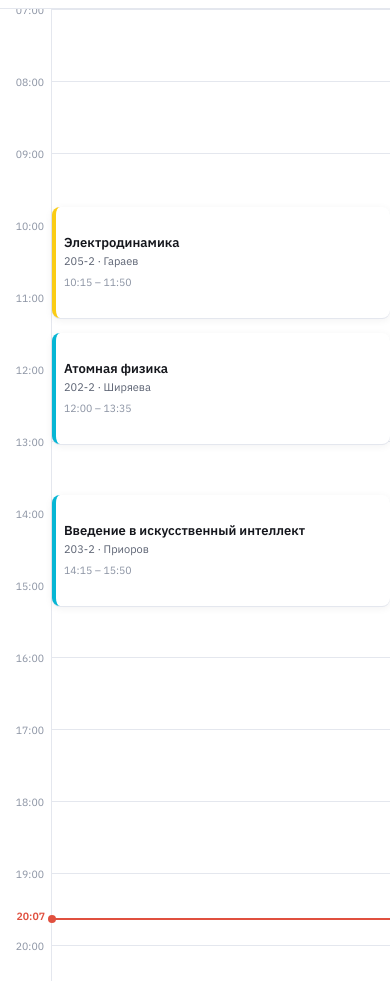
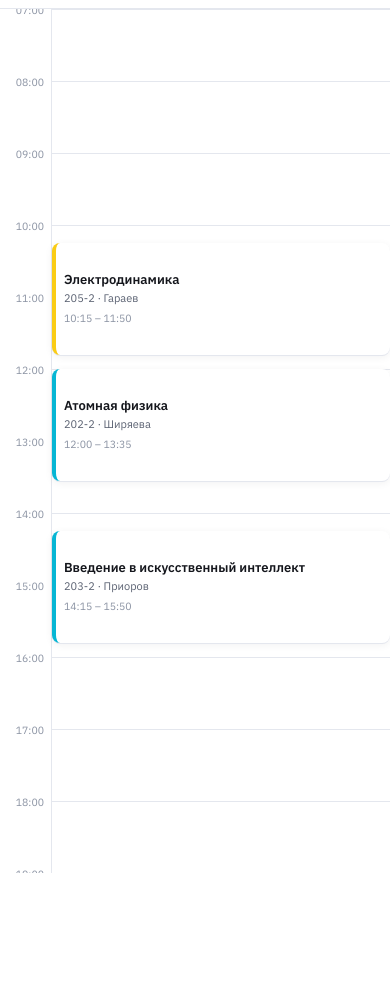
Before and after one commit to AnonimRus/schedule, a plain HTML site: page index.html in a window 390 px wide. Shown: the part 219-1200 px from the top of the page. After the commit the page ends 1092 px from the top, so only its background shows below. Drawn offline with Linux system fonts and the light colour scheme.

Commit message:
Обновление 3

```diff
--- a/index.html
+++ b/index.html
@@ -144,7 +144,7 @@ button{font:inherit;color:inherit;background:none;border:0;cursor:pointer}
   position:absolute;left:0;right:0;height:0;border-top:2px solid #e0503f;z-index:6;pointer-events:none;
 }
 .tgrid-now::before{
-  content:"";position:absolute;left:-4px;top:-4px;width:8px;height:8px;border-radius:50%;background:#e0503f;
+  content:"";position:absolute;left:-4px;top:-5px;width:8px;height:8px;border-radius:50%;background:#e0503f;
 }
 .event{
   position:absolute;text-align:left;border-left:3px solid var(--evc,var(--accent));
@@ -172,7 +172,7 @@ button{font:inherit;color:inherit;background:none;border:0;cursor:pointer}
 }
 .day-timeline{
   display:grid;grid-template-columns:58px minmax(0,1fr);
-  position:relative;min-height:768px;
+  position:relative;
 }
 .day-gutter{position:relative;border-right:1px solid var(--rule)}
 .day-hour{
@@ -209,11 +209,11 @@ button{font:inherit;color:inherit;background:none;border:0;cursor:pointer}
   border-top:2px solid #e0503f;z-index:8;pointer-events:none;
 }
 .day-now::before{
-  content:"";position:absolute;left:-4px;top:-5px;
+  content:"";position:absolute;left:-5px;top:-5px;
   width:8px;height:8px;border-radius:50%;background:#e0503f;
 }
 .day-now-label{
-  position:absolute;left:-58px;top:-11px;width:50px;
+  position:absolute;left:-58px;top:-8px;width:50px;
   text-align:right;font-size:11px;font-weight:600;color:#e0503f;
 }
 .day-empty{
@@ -223,7 +223,7 @@ button{font:inherit;color:inherit;background:none;border:0;cursor:pointer}
 @media (max-width:760px){
   .day-head{padding:12px 14px}
   .day-head-title{font-size:16px}
-  .day-timeline{grid-template-columns:52px minmax(0,1fr);min-height:780px}
+  .day-timeline{grid-template-columns:52px minmax(0,1fr)}
   .day-hour{right:7px;font-size:10.5px}
   .day-event{padding:7px 8px}
   .day-event .nm{font-size:13px}
@@ -339,31 +339,8 @@ input[type=file]{font-size:13px}
 <script>
 "use strict";
 
-/* ====================== модель данных ======================
-{
-  "owner": "Руслан Рахимов",
-  "semesterStart": "2026-09-01",      // начало семестра (и якорь чётности)
-  "semesterEnd": "2026-12-27",        // конец семестра; вне этих границ пар нет
-  "firstWeekParity": "even",          // чётность первой недели: "even" | "odd"
-  "holidays": [                       // выходные: дата, {date,title} или {from,to,title}
-    "2026-11-04",
-    { "from": "2026-10-26", "to": "2026-11-01", "title": "Каникулы" }
-  ],
-  "subjects": { "phys": {"name":"Физика","color":"#3b82f6"} },
-  "lessons": [
-    { "subject":"phys", "weekday":1, "slot":2, "parity":"any",
-      "type":"Лекция", "room":"Ауд. 285", "teacher":"Иванов И.И." }
-  ],
-  "overrides": [
-    { "date":"2026-09-16", "cancel":true, "subject":"phys" },
-    { "date":"2026-09-16", "add":{ "subject":"phys","slot":4,"room":"Ауд. 101" } }
-  ]
-}
-weekday: 1=Пн … 7=Вс. slot: номер пары 1..N по массиву SLOTS (или "time":"09:50" + "end":"11:20" для нестандартного времени).
-============================================================ */
-
 const SLOTS = [
-  ["08:30","10:05"],["10:15","11:50"],["12:00","13:35"],["14:15","15:50"], ["11:20", "13:00"]
+  ["08:30","10:05"],["10:15","11:50"],["12:00","13:35"],["14:15","15:50"],["16:00","17:35"]
 ];
 const DOW = ["Пн","Вт","Ср","Чт","Пт","Сб","Вс"];
 const DOW_FULL = ["понедельник","вторник","среда","четверг","пятница","суббота","воскресенье"];
@@ -413,9 +390,8 @@ const SAMPLE = {
 
 /* ====================== состояние ====================== */
 let data = null;
-let mode = window.innerWidth < 760 ? "day" : "month"; // "day" | "week" | "month"
+let mode = window.innerWidth < 760 ? "day" : "month";
 let cursor = startOfDay(new Date());
-
 
 const $ = (s) => document.querySelector(s);
 const view = $("#view");
@@ -468,7 +444,6 @@ function holidayOn(date){
   return null;
 }
 
-/* Нерабочий день: либо вне семестра, либо праздник/каникулы. */
 function dayOff(date){
   if (!data) return null;
   if (!inTerm(date)) return { title: "Вне семестра", outside: true };
@@ -496,8 +471,6 @@ function lessonsOn(date){
   const key = iso(date);
   const ovs = (data.overrides || []).filter(o => o.date === key);
 
-  // В выходной и за границами семестра регулярные пары не идут.
-  // Разовые занятия из overrides.add всё равно применяются — отработки бывают и в субботу.
   let list = dayOff(date) ? [] : (data.lessons || []).filter(l =>
     (l.weekday|0) === wd &&
     (!l.parity || l.parity === "any" || l.parity === par) &&
@@ -620,15 +593,13 @@ function eventRow(l, date){
   return b;
 }
 
-const HOUR_PX = 64;   // высота одного часа на сетке; поменяешь тут — растянутся все занятия
+const HOUR_PX = 64;
 
 function timeToMinutes(t){
   const m = /^(\d{1,2}):(\d{2})$/.exec(String(t||"").trim());
   return m ? (+m[1])*60 + (+m[2]) : null;
 }
 
-/* Общий диапазон часов для всех недель сразу — считаем по всем занятиям в data,
-   а не по видимой неделе, чтобы сетка не «прыгала» при переключении недель. */
 function dayBounds(){
   let min = Infinity, max = -Infinity;
   const consider = (t1,t2) => {
@@ -647,8 +618,6 @@ function dayBounds(){
   return { min, max };
 }
 
-/* Раскладка занятий одного дня по времени: у каждого — своя колонка,
-   если оно пересекается по времени с уже размещённым (обычно колонка одна). */
 function layoutDay(list){
   const cols = [];
   const placed = list.map(l => {
@@ -662,22 +631,26 @@ function layoutDay(list){
   return placed.map(p => Object.assign(p, { total }));
 }
 
-
 function dayTimelineBounds(date){
   const list = lessonsOn(date);
-  let min = 8 * 60, max = 20 * 60;
+  let min = 8 * 60, max = 18 * 60;
 
   if (list.length){
     const starts = list.map(l => timeToMinutes(l.t1)).filter(v => v != null);
     const ends = list.map(l => timeToMinutes(l.t2)).filter(v => v != null);
-    if (starts.length) min = Math.min(min, Math.floor(Math.min(...starts) / 60) * 60);
-    if (ends.length) max = Math.max(max, Math.ceil(Math.max(...ends) / 60) * 60);
+    if (starts.length) min = Math.min(min, Math.min(...starts));
+    if (ends.length) max = Math.max(max, Math.max(...ends));
   }
 
-  // Немного воздуха сверху/снизу, но не превращаем телефонный экран в бесконечную простыню.
-  min = Math.max(6 * 60, min - 30);
+  // Округляем строго до целых часов вниз и вверх
+  min = Math.floor(min / 60) * 60;
+  max = Math.ceil(max / 60) * 60;
+
+  // Добавляем по 1 целому часу запаса сверху и снизу
+  min = Math.max(6 * 60, min - 60);
   max = Math.min(23 * 60, max + 60);
-  return {min, max};
+
+  return { min, max };
 }
 
 function renderDay(){
@@ -706,13 +679,14 @@ function renderDay(){
   const gutter = el("div","day-gutter");
   for (let m = min; m <= max; m += 60){
     const lab = el("div","day-hour", String(Math.floor(m/60)).padStart(2,"0") + ":00");
-    lab.style.top = ((m-min)*pxPerMin) + "px";
+    lab.style.top = ((m - min) * pxPerMin) + "px";
     gutter.appendChild(lab);
   }
   body.appendChild(gutter);
 
   const track = el("div","day-track" + (off ? " off" : ""));
   track.style.setProperty("--day-hour-px", HOUR_PX + "px");
+  track.style.height = totalH + "px";
 
   if (!list.length){
     track.appendChild(el("div","day-empty", off ? off.title : "В этот день занятий нет."));
@@ -721,8 +695,8 @@ function renderDay(){
   layoutDay(list).forEach(({l,s,e,col:ci,total}) => {
     const b = el("button","day-event");
     b.style.setProperty("--evc", l.color);
-    b.style.top = Math.max(0, (s-min)*pxPerMin) + "px";
-    b.style.height = Math.max(46, (e-s)*pxPerMin - 3) + "px";
+    b.style.top = Math.round((s - min) * pxPerMin) + "px";
+    b.style.height = Math.max(36, Math.round((e - s) * pxPerMin) - 2) + "px";
 
     const gap = 6;
     b.style.width = `calc(${100/total}% - ${(total-1)*gap/total}px)`;
@@ -741,7 +715,7 @@ function renderDay(){
     const nowMin = now.getHours()*60 + now.getMinutes() + now.getSeconds()/60;
     if (nowMin >= min && nowMin <= max){
       const line = el("div","day-now");
-      line.style.top = ((nowMin-min)*pxPerMin) + "px";
+      line.style.top = Math.round((nowMin - min) * pxPerMin) + "px";
       line.appendChild(el("span","day-now-label",
         String(now.getHours()).padStart(2,"0") + ":" + String(now.getMinutes()).padStart(2,"0")));
       track.appendChild(line);
@@ -880,12 +854,7 @@ function openEvent(l, date){
   $("#dlgEvent").showModal();
 }
 
-/* ====================== хранение ======================
-   Источник истины — файл schedule.json рядом с index.html.
-   localStorage используется как офлайн-кэш: страница рисует
-   последнее известное расписание сразу, а потом тихо обновляет
-   его свежей версией с сервера.
-======================================================== */
+/* ====================== хранение ====================== */
 const LS_KEY = "raspisanie.v1";
 const SOURCE = "schedule.json";
 
```
Also changed, not shown: schedule.json (+13 -31 lines).
